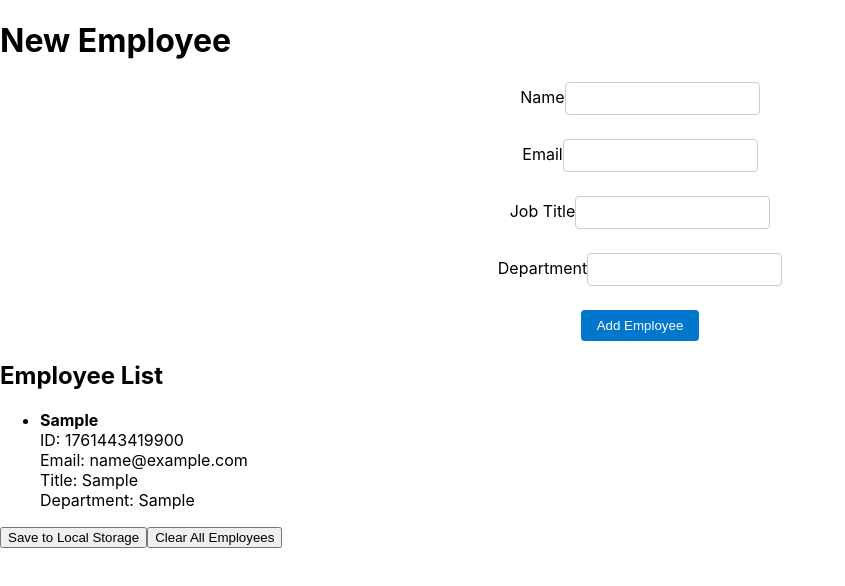
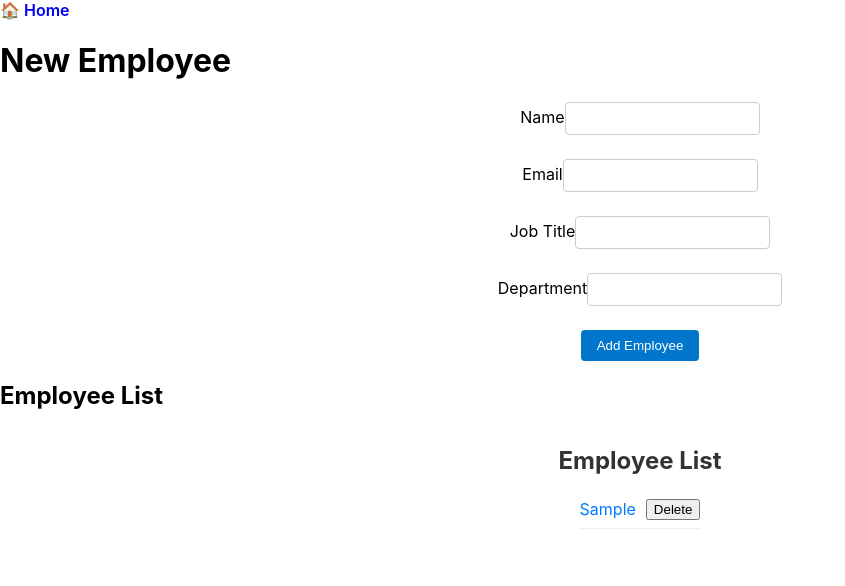
Before and after one commit to krobertson91/employee-management-system, a React (Create React App) app in the folder employee-form/: page / in a window 1280 px wide. Both pictures are taken after typing "Sample", "name@example.com", "Sample", "Sample" into the empty fields and a click on the button "Add Employee". Shown: the top 586 px of the page, without its empty margins (0-845 px from the left). Built offline with nearby package versions, Linux system fonts and the light colour scheme.

Commit message:
Week 4: add routing, employee detail, and delete. Also added persistent local storage of employees.

```diff
--- a/employee-form/package.json
+++ b/employee-form/package.json
@@ -9,6 +9,7 @@
     "@testing-library/user-event": "^13.5.0",
     "react": "^19.2.0",
     "react-dom": "^19.2.0",
+    "react-router-dom": "^7.9.5",
     "react-scripts": "5.0.1",
     "web-vitals": "^2.1.4"
   },
--- a/employee-form/src/App.js
+++ b/employee-form/src/App.js
@@ -1,42 +1,38 @@
 import React, { useState, useEffect } from "react";
+import { BrowserRouter, Routes, Route, Link } from "react-router-dom";
 import EmployeeForm from "./components/EmployeeForm";
+import EmployeeList from "./components/EmployeeList";
+import EmployeeDetail from "./components/EmployeeDetail";
 
 const STORAGE_KEY = "employees";
 
 export default function App() {
-    const [employees, setEmployees] = useState([]);
+    // Load BEFORE first render to avoid overwriting storage with []
+    const [employees, setEmployees] = useState(() => {
+        try {
+            const saved = localStorage.getItem(STORAGE_KEY);
+            return saved ? JSON.parse(saved) : [];
+        } catch {
+            return [];
+        }
+    });
 
-    // Load once on mount
-    useEffect(() => {
-        const saved = localStorage.getItem(STORAGE_KEY);
-        if (!saved) return;
-        try {
-            const parsed = JSON.parse(saved);
-            if (Array.isArray(parsed)) setEmployees(parsed);
-        } catch {
-            // corrupted/unexpected data -> start fresh
-            setEmployees([]);
-        }
-    }, []);
-
-    // Persist on every change
+    // Persist on any change
     useEffect(() => {
         localStorage.setItem(STORAGE_KEY, JSON.stringify(employees));
     }, [employees]);
 
-    // Add with simple validation + de-dupe by EmployeeId
+    // Add employee (ensure an id and basic cleanup)
     function addEmployee(newEmployee) {
         const clean = {
             ...newEmployee,
-            // ensure an id exists if the form didn’t provide one
             EmployeeId:
                 newEmployee.EmployeeId != null
                     ? String(newEmployee.EmployeeId)
                     : String(Date.now()),
             name: String(newEmployee.name || "").trim(),
         };
-
-        if (!clean.name) return; // ignore empty names
+        if (!clean.name) return;
 
         setEmployees((prev) => {
             const exists = prev.some(
@@ -46,51 +42,41 @@ export default function App() {
         });
     }
 
-    // Optional manual save button (not required because of useEffect)
-    function saveData() {
-        localStorage.setItem(STORAGE_KEY, JSON.stringify(employees));
-    }
-
-    function clearAllEmployees() {
-        setEmployees([]);
-        localStorage.removeItem(STORAGE_KEY);
+    // Delete by id
+    function removeEmployee(id) {
+        setEmployees((prev) =>
+            prev.filter((e) => String(e.EmployeeId) !== String(id))
+        );
     }
 
     return (
-        <div className="App">
-            <h1>New Employee</h1>
+        <BrowserRouter>
+            {/* simple global header */}
+            <header style={{ marginBottom: "1rem" }}>
+                <Link to="/" style={{ textDecoration: "none", fontWeight: 600 }}>
+                    🏠 Home
+                </Link>
+            </header>
 
-            {/* EmployeeForm should call props.addEmployee(employeeObject) */}
-            <EmployeeForm addEmployee={addEmployee} />
-
-            <h2>Employee List</h2>
-            {employees.length === 0 ? (
-                <p>No employees added yet.</p>
-            ) : (
-                <ul>
-                    {employees.map((emp) => (
-                        <li key={emp.EmployeeId}>
-                            <strong>{emp.name}</strong>
-                            <br />
-                            ID: {emp.EmployeeId}
-                            <br />
-                            Email: {emp.email}
-                            <br />
-                            Title: {emp.title}
-                            <br />
-                            Department: {emp.department}
-                        </li>
-                    ))}
-                </ul>
-            )}
-
-            {/* Buttons (manual save is optional) */}
-            <button type="button" onClick={saveData}>
-                Save to Local Storage
-            </button>
-            <button type="button" onClick={clearAllEmployees}>
-                Clear All Employees
-            </button>
-        </div>
+            <Routes>
+                <Route
+                    path="/"
+                    element={
+                        <div className="App">
+                            <h1>New Employee</h1>
+                            <EmployeeForm addEmployee={addEmployee} />
+                            <h2>Employee List</h2>
+                            <EmployeeList employees={employees} onRemove={removeEmployee} />
+                        </div>
+                    }
+                />
+                <Route
+                    path="/employees/:id"
+                    element={
+                        <EmployeeDetail employees={employees} onRemove={removeEmployee} />
+                    }
+                />
+            </Routes>
+        </BrowserRouter>
     );
 }
--- a/employee-form/src/components/EmployeeDetail.js
+++ b/employee-form/src/components/EmployeeDetail.js
@@ -1,7 +1,9 @@
-import { useParams, Link } from "react-router-dom";
+import { useParams, Link, useNavigate } from "react-router-dom";
 
-export default function EmployeeDetail({ employees }) {
+export default function EmployeeDetail({ employees, onRemove }) {
     const { id } = useParams();
+    const navigate = useNavigate();
+
     const emp = employees.find((e) => String(e.EmployeeId) === String(id));
 
     if (!emp) {
@@ -13,13 +15,24 @@ export default function EmployeeDetail({ employees }) {
         );
     }
 
+    const handleDelete = () => {
+        if (window.confirm(`Delete ${emp.name}?`)) {
+            onRemove(emp.EmployeeId);
+            navigate("/"); // return to list after delete
+        }
+    };
+
     return (
         <div className="employee-detail">
             <h1>{emp.name}</h1>
             <p><strong>ID:</strong> {emp.EmployeeId}</p>
-            <p><strong>Title:</strong> {emp.title}</p>
-            <p><strong>Email:</strong> {emp.email}</p>
-            <Link to="/">← Back to list</Link>
+            <p><strong>Title:</strong> {emp.title || "N/A"}</p>
+            <p><strong>Email:</strong> {emp.email || "N/A"}</p>
+            <p><strong>Department:</strong> {emp.department || "N/A"}</p>
+            <div style={{ display: "flex", gap: "10px", marginTop: "8px" }}>
+                <Link to="/">← Back to list</Link>
+                <button type="button" onClick={handleDelete}>Delete</button>
+            </div>
         </div>
     );
 }
--- a/employee-form/src/components/EmployeeList.js
+++ b/employee-form/src/components/EmployeeList.js
@@ -1,6 +1,6 @@
 import { Link } from "react-router-dom";
 
-export default function EmployeeList({ employees }) {
+export default function EmployeeList({ employees, onRemove }) {
     if (!employees?.length) {
         return (
             <div className="employee-list">
@@ -15,8 +15,20 @@ export default function EmployeeList({ employees }) {
             <h1>Employee List</h1>
             <ul>
                 {employees.map((e) => (
-                    <li key={e.EmployeeId}>
+                    <li
+                        key={e.EmployeeId}
+                        style={{ display: "flex", gap: "10px", alignItems: "center" }}
+                    >
                         <Link to={`/employees/${e.EmployeeId}`}>{e.name}</Link>
+                        <button
+                            type="button"
+                            onClick={() => {
+                                if (window.confirm(`Delete ${e.name}?`)) onRemove(e.EmployeeId);
+                            }}
+                            aria-label={`Delete ${e.name}`}
+                        >
+                            Delete
+                        </button>
                     </li>
                 ))}
             </ul>
```
Also changed, not shown: 1 other file (tests, documents, lock files or other folders).
